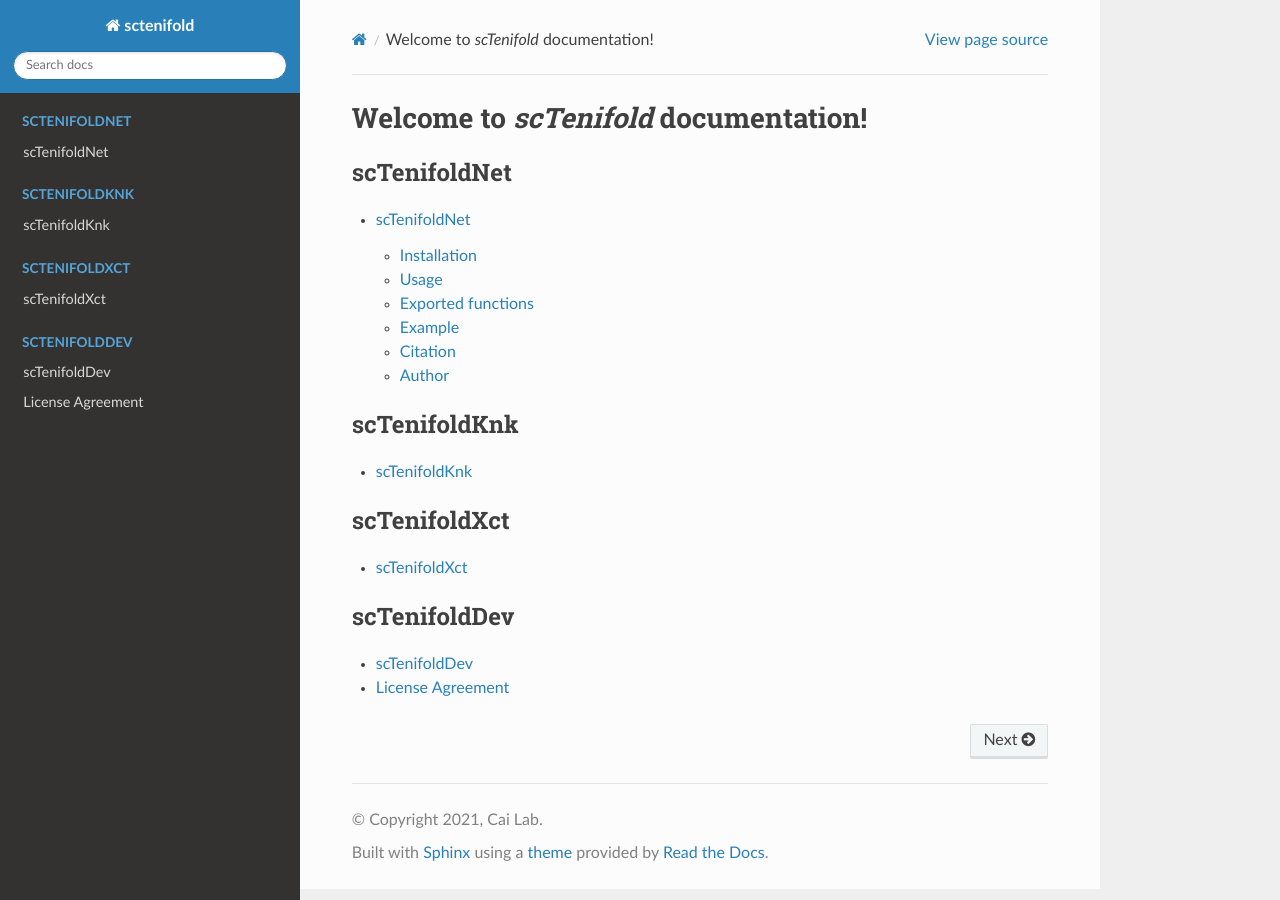
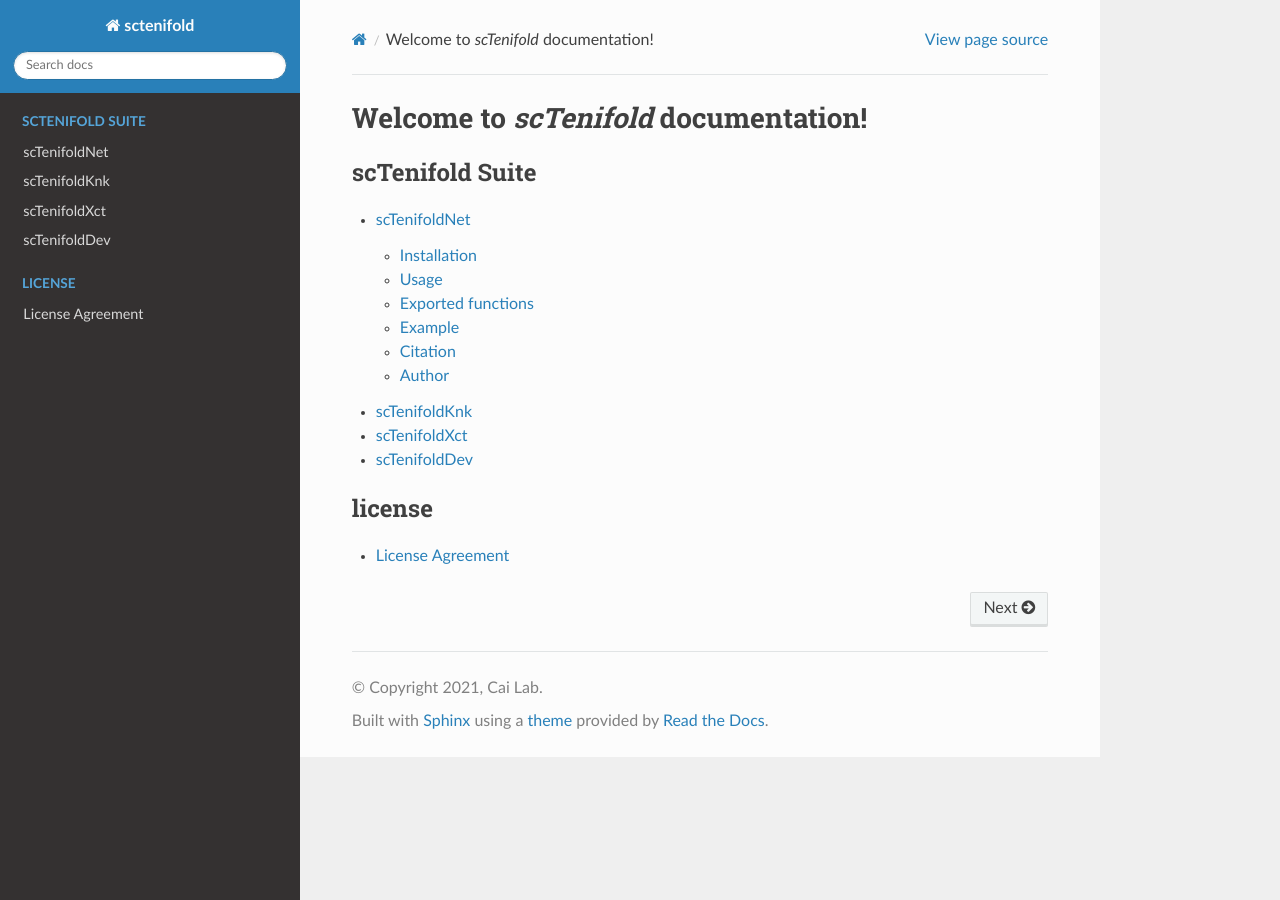
Before and after one commit to scTenifold/scTenifold.github.io, a Sphinx documentation site: the page built from docs/index.rst, in a window 1280 px wide. Built offline with Sphinx 7.4.7 and the Read the Docs theme 2.0.0, drawn with Linux system fonts in a browser that asks for light colours.

Commit message:
Update index.rst

```diff
--- a/docs/index.rst
+++ b/docs/index.rst
@@ -9,26 +9,15 @@ Welcome to `scTenifold` documentation!
 
 .. toctree::
    :maxdepth: 2
-   :caption: scTenifoldNet
+   :caption: scTenifold Suite
 
    sctenifoldnet
+   sctenifoldknk
+   sctenifoldxct
+   sctenifolddev
 
 .. toctree::
    :maxdepth: 2
-   :caption: scTenifoldKnk
-
-   sctenifoldknk
-
-.. toctree::
-   :maxdepth: 2
-   :caption: scTenifoldXct
-
-   sctenifoldxct
-
-.. toctree::
-   :maxdepth: 2
-   :caption: scTenifoldDev
-
-   sctenifolddev
+   :caption: license
 
    license
```
